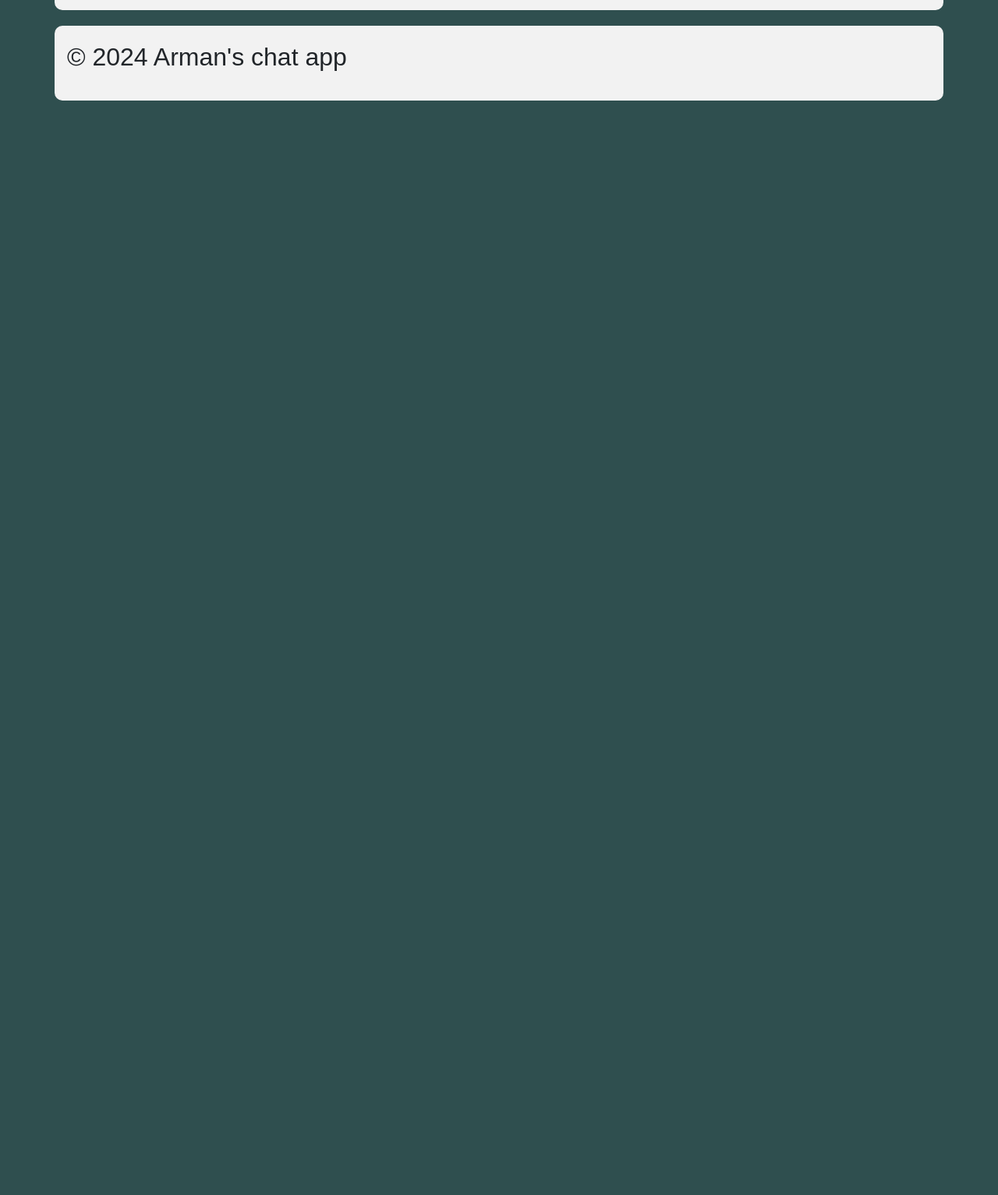
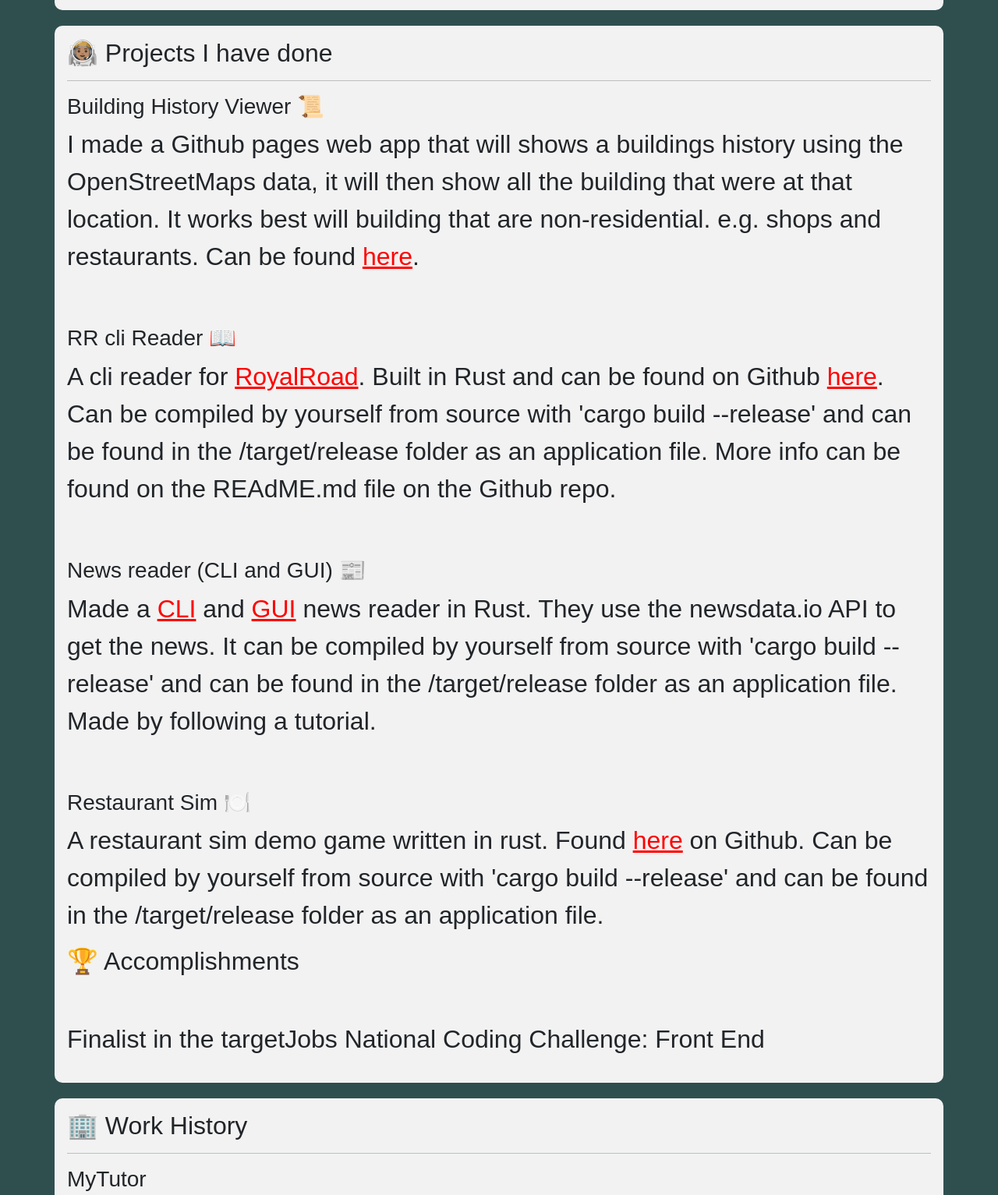
Before and after one commit to Arman511/node_chat_app, a website: page public/about.html in a window 1280 px wide. Shown: the part 355-1888 px from the top of the page at 78% size. Before the commit the page ends 800 px from the top, so only its background shows below. Drawn offline with nearby package versions, Linux system fonts and the light colour scheme.

Commit message:
Added my portfolio

```diff
--- a/public/about.html
+++ b/public/about.html
@@ -19,7 +19,7 @@
         <nav class="navbar">
             <div>
                 <a href="index.html" class="nav-link" style="float: left;">HOME</a>
-                <a href="about.html" class="nav-link" style="text-align: right;">About Us</a>
+                <a href="about.html" class="nav-link" style="text-align: right;">About Me</a>
             </div>
         </nav>
     </header>
@@ -32,6 +32,77 @@
             <a href="chat.html"
                 style="display: block; text-align: center; border: 1px solid #fd7013; padding: 10px; color: #fd7013; text-decoration: none;">Chat</a>
         </div>
+        <div class="container">
+            <h2>👩🏽‍🚀 Projects I have done</h2>
+            <hr>
+            <h3>Building History Viewer 📜</h3>
+            <p>
+                I made a Github pages web app that will shows a buildings history
+                using the OpenStreetMaps data, it will then show all the building that
+                were at that location. It works best will building that are
+                non-residential. e.g. shops and restaurants. Can be found
+                <a href="https://arman511.github.io/BuildingHistoryViewer/" target="_blank" style="color: red">here</a>.
+            </p>
+            <br>
+            <h3>RR cli Reader 📖</h3>
+            <p>
+                A cli reader for
+                <a href="royalroad.com" target="_blank" style="color: red">RoyalRoad</a>. Built in Rust and can be found
+                on
+                Github
+                <a href="https://github.com/Arman511/rrl_cli_reader" target="_blank" style="color: red">here</a>. Can be
+                compiled by yourself from source with 'cargo build
+                --release' and can be found in the /target/release folder as an
+                application file. More info can be found on the REAdME.md file on the
+                Github repo.
+            </p>
+            <br>
+            <h3>News reader (CLI and GUI) 📰</h3>
+            <p>
+                Made a
+                <a href="https://github.com/Arman511/cli_news_reader" target="_blank" style="color: red">CLI</a>
+                and
+                <a href="https://github.com/Arman511/gui_news_reader" target="_blank" style="color: red">GUI</a>
+                news reader in Rust. They use the newsdata.io API to get the news. It
+                can be compiled by yourself from source with 'cargo build --release'
+                and can be found in the /target/release folder as an application file.
+                Made by following a tutorial.
+            </p>
+            <br>
+            <h3>Restaurant Sim 🍽️</h3>
+            <p>
+                A restaurant sim demo game written in rust. Found
+                <a href="https://github.com/Arman511/restaurant-sim-rust" target="_blank" style="color: red">here</a>
+                on Github. Can be compiled by yourself from source with 'cargo build
+                --release' and can be found in the /target/release folder as an
+                application file.
+            </p>
+            <h2>🏆 Accomplishments</h2>
+            <br>
+            <p>Finalist in the targetJobs National Coding Challenge: Front End</p>
+        </div>
+        <div class="container">
+            <h2>🏢 Work History</h2>
+            <hr>
+            <h3>MyTutor</h3>
+            <p>
+                I have worked as a tutor for MyTutor since September 2022, with them I
+                have tutored students in Maths and Computer Science. My main
+                demographic were students from year 9 to year 13. I have tutored
+                students in the following exam boards: AQA, OCR and National 5s.
+            </p>
+            <br>
+            <h3>Norwich Robotic Operations</h3>
+            <p>
+                Worked part-time as a remote invoice manager for Norwich Robotic Ops.
+            </p>
+            <br>
+            <h3>Dominoes</h3>
+            <p>
+                Worked as part of the instore crew on the make line. I worked there
+                for 8 months.
+            </p>
+        </div>
     </main>
     <div class="container">
         <p>&copy; 2024 Arman's chat app</p>
```
Also changed, not shown: public/chat.html (+1 -1 lines), public/index.html (+1 -1 lines).
